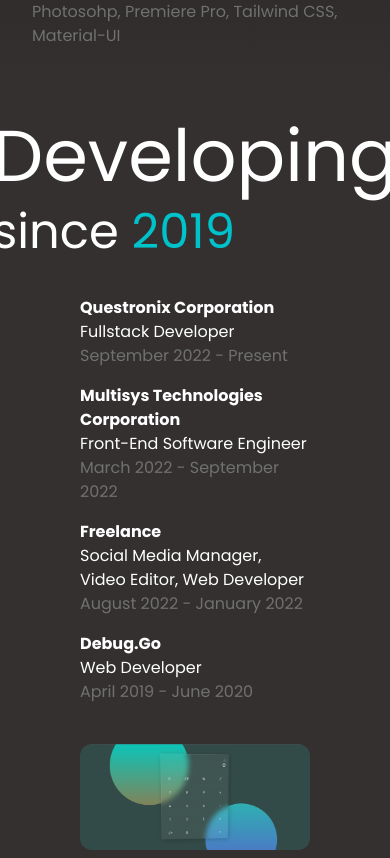
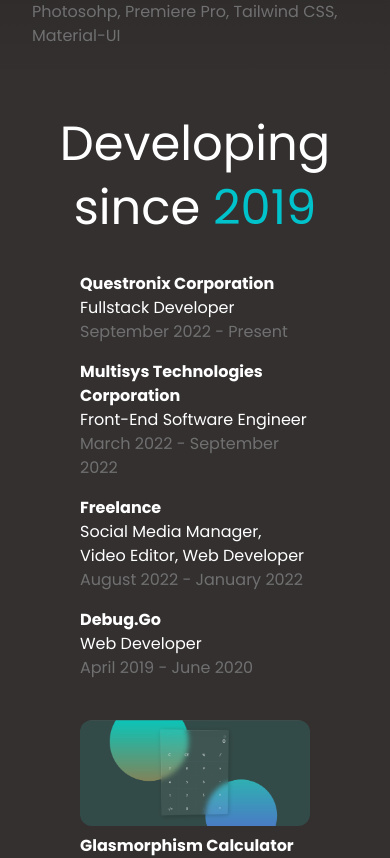
Before and after one commit to LvnReyS16/personal-portfolio, a React (Vite) app: page / in a window 390 px wide. Shown: the part 1408-2266 px from the top of the page. Built offline with nearby package versions, Linux system fonts and the light colour scheme.

Commit message:
fix iphone 12 screen

```diff
--- a/src/App.jsx
+++ b/src/App.jsx
@@ -28,7 +28,7 @@ function App() {
   //   };
   // }, []);
   return (
-    <div className="font-poppins w-full">
+    <div className="font-poppins w-full ">
       <Header />
       <About />
       <Experience />
--- a/src/components/Contact.jsx
+++ b/src/components/Contact.jsx
@@ -73,7 +73,7 @@ const Contact = () => {
       </div>
       <div className="flex justify-center lg:gap-20 flex-col lg:flex-row items-center">
         {/* address */}
-        <div className="p-10">
+        <div className="lg:p-10">
           <div className="flex items-center text-white px-5 pb-5">
             <div className="">
               <AiOutlineMail className="w-20 h-12" />
@@ -104,7 +104,7 @@ const Contact = () => {
         </div>
 
         {/* form */}
-        <div className="p-10 ">
+        <div className="p-5 lg:p-10">
           <ToastContainer />
           <form onSubmit={sendEmail} className="lg:w-[40rem] max-w-xl">
             <div className="flex">
@@ -149,7 +149,6 @@ const Contact = () => {
                   </div>
                 ) : (
                   <>
-                    {" "}
                     Send Message <BsSend />
                   </>
                 )}
--- a/src/components/Experience.jsx
+++ b/src/components/Experience.jsx
@@ -9,9 +9,9 @@ const Experience = () => {
     <div className="bg-bgSecondary pt-10 ">
       <div className="lg:grid lg:grid-cols-2 ">
         <div className="flex justify-center lg:sticky lg:top-0  lg:self-start pb-10 ">
-          <h2 className="text-7xl text-white">
+          <h2 className=" text-5xl lg:text-7xl text-white">
             Developing
-            <span className="block text-5xl pt-4">
+            <span className="text-center lg:text-start block text-5xl pt-4">
               since <span className="text-secondary text-5xl">2019</span>{" "}
             </span>
           </h2>
--- a/src/components/Footer.jsx
+++ b/src/components/Footer.jsx
@@ -4,7 +4,7 @@ const Footer = () => {
   return (
     <div className="h-[20vh] bg-secondary">
       <div className="flex w-full flex-col h-full justify-center items-center gap-5 text-white">
-        <ul className="flex justify-center gap-10 items-center ">
+        <ul className="flex justify-center gap-4 lg:gap-10 items-center ">
           <li>
             <a
               className="hover:underline"
```
